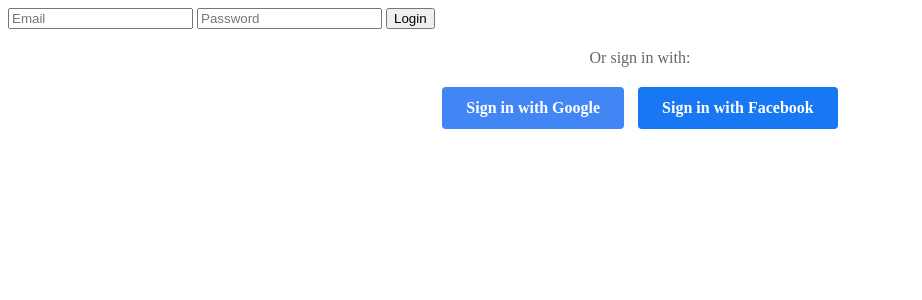
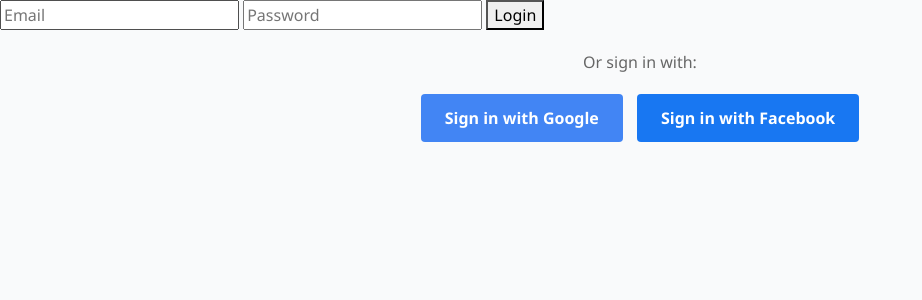
Before and after one commit to maingidenis/HomeServices, a PHP site: page /login.php in a window 1280 px wide. Shown: the top 300 px of the page, without its empty margins (0-922 px from the left). Run offline with PHP 8.4, Linux system fonts and the light colour scheme.

Commit message:
Add Bootstrap and custom CSS to login.php

```diff
--- a/public/login.php
+++ b/public/login.php
@@ -29,6 +29,10 @@ if ($_SERVER["REQUEST_METHOD"] === "POST") {
 <head>
     <meta charset="UTF-8">
     <title>Login</title>
+        <meta name="viewport" content="width=device-width, initial-scale=1.0">
+    <link href="https://cdn.jsdelivr.net/npm/bootstrap@5.3.0/dist/css/bootstrap.min.css" rel="stylesheet">
+    <link rel="stylesheet" href="css/style.css">
+    <link rel="stylesheet" href="https://cdn.jsdelivr.net/npm/bootstrap-icons@1.11.0/font/bootstrap-icons.css">
 </head>
 <body>
 <?php if (!empty($error)): ?>
@@ -53,5 +57,6 @@ if ($_SERVER["REQUEST_METHOD"] === "POST") {
             </a>
         </div>
 </form>
+    <script src="https://cdn.jsdelivr.net/npm/bootstrap@5.3.0/dist/js/bootstrap.bundle.min.js"></script>
 </body>
 </html>
```
